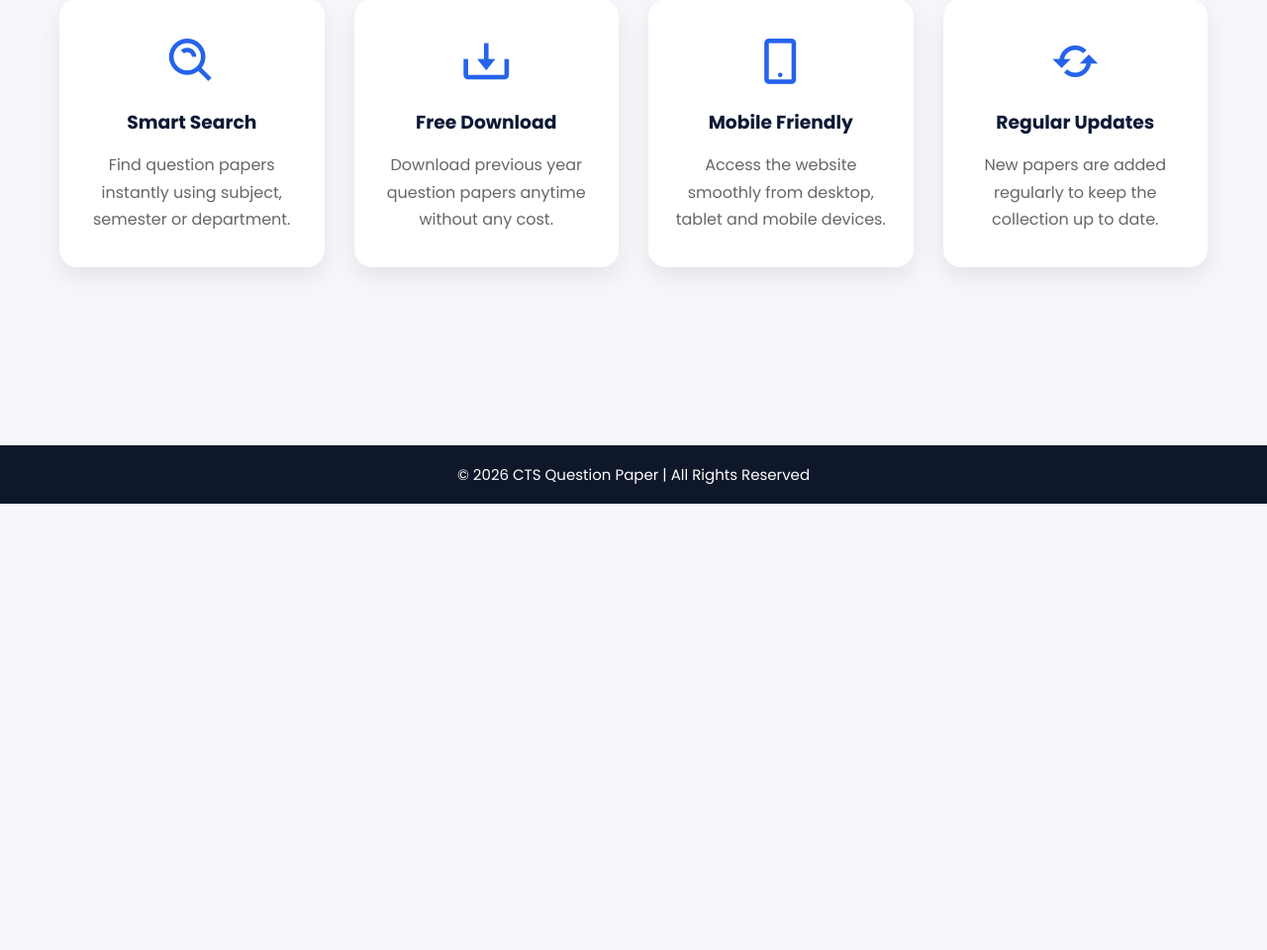
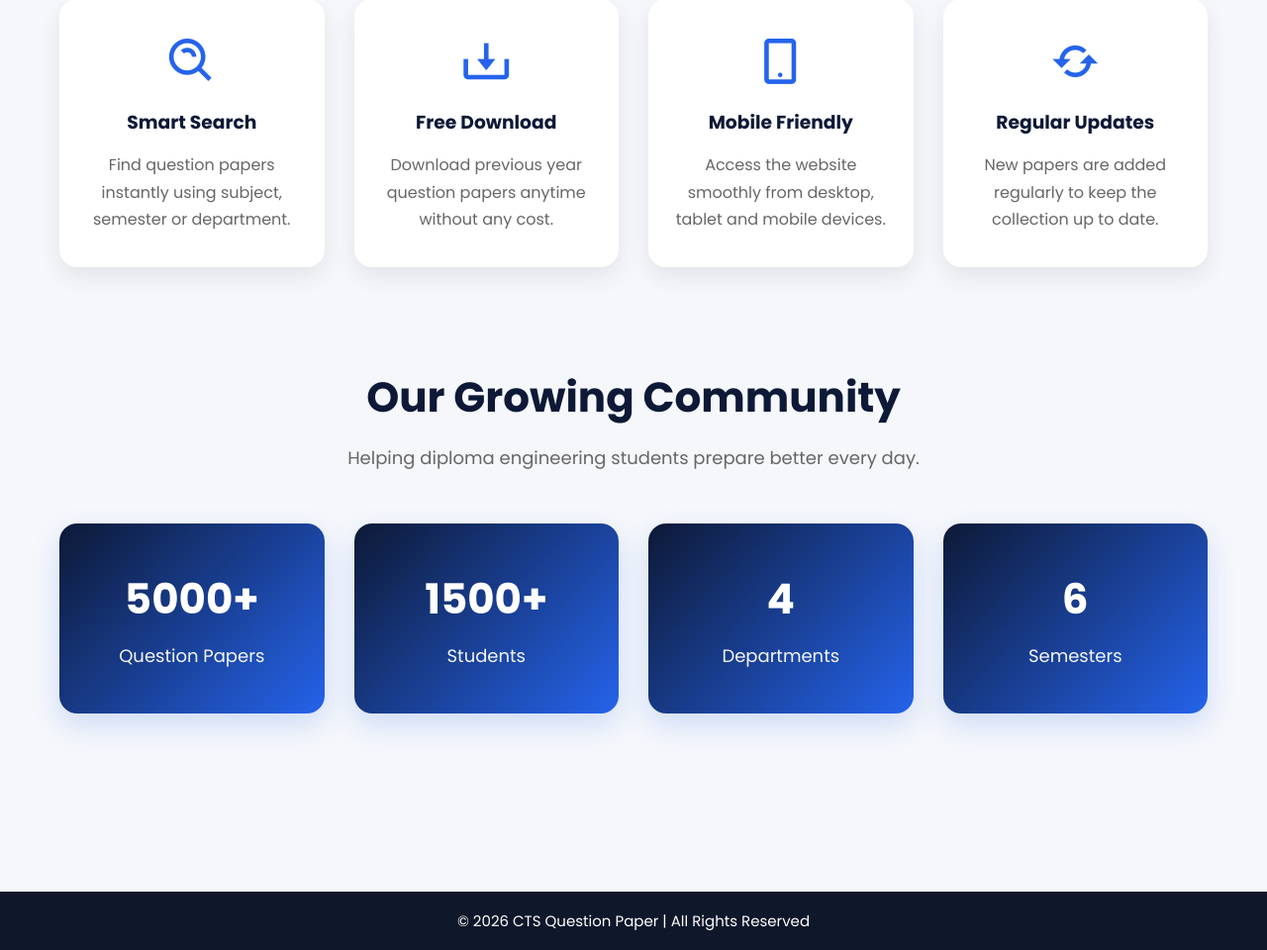
Before and after one commit to aroy14122005-dotcom/cts-question-paper, a Django app: page /home/ in a window 1280 px wide. Shown: the part 1567-2527 px from the top of the page at 99% size. Before the commit the page ends 2076 px from the top, so only its background shows below. Run offline with Django 5.2, Linux system fonts and the light colour scheme.

Commit message:
Add statistics section to homepage

```diff
--- a/main/static/css/style1.css
+++ b/main/static/css/style1.css
@@ -250,3 +250,45 @@ h1 {
     color:#666;
     line-height:1.7;
 }
+
+/* ==========================
+   STATISTICS
+========================== */
+
+.stats{
+    max-width:1200px;
+    margin:100px auto;
+    padding:0 20px;
+}
+
+.stats-grid{
+    display:grid;
+    grid-template-columns:repeat(auto-fit,minmax(220px,1fr));
+    gap:30px;
+}
+
+.stat-card{
+    background:linear-gradient(135deg,#0d1936,#2563eb);
+    color:#fff;
+    border-radius:18px;
+    padding:45px 20px;
+    text-align:center;
+    box-shadow:0 12px 30px rgba(37,99,235,.18);
+    transition:.35s ease;
+}
+
+.stat-card:hover{
+    transform:translateY(-8px);
+    box-shadow:0 20px 40px rgba(37,99,235,.30);
+}
+
+.stat-card h3{
+    font-size:42px;
+    font-weight:700;
+    margin-bottom:12px;
+}
+
+.stat-card p{
+    font-size:18px;
+    opacity:.95;
+}
--- a/main/templates/main/home.html
+++ b/main/templates/main/home.html
@@ -150,6 +150,39 @@ Download previous year diploma engineering question papers for CST, Civil, Mecha
 
 </section>
 
+<section class="stats">
+
+    <div class="section-title">
+        <h2>Our Growing Community</h2>
+        <p>Helping diploma engineering students prepare better every day.</p>
+    </div>
+
+    <div class="stats-grid">
+
+        <div class="stat-card">
+            <h3>5000+</h3>
+            <p>Question Papers</p>
+        </div>
+
+        <div class="stat-card">
+            <h3>1500+</h3>
+            <p>Students</p>
+        </div>
+
+        <div class="stat-card">
+            <h3>4</h3>
+            <p>Departments</p>
+        </div>
+
+        <div class="stat-card">
+            <h3>6</h3>
+            <p>Semesters</p>
+        </div>
+
+    </div>
+
+</section>
+
 </div>
 
 {% endblock %}
```
